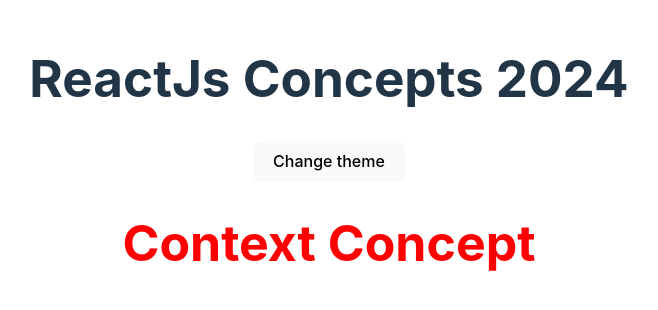
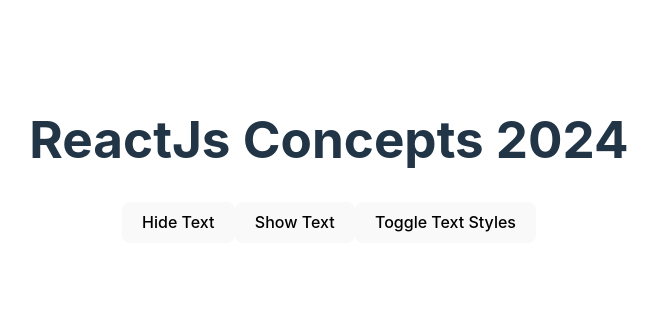
Before and after one commit to phntram/reactjs-course, a React (Vite) app in the folder 2_react_concepts/: page / in a window 1280 px wide. Shown: the part 240-550 px from the top of the page, without its empty margins (311-969 px from the left). Built offline with nearby package versions, Linux system fonts and the light colour scheme.

Commit message:
2_react_concepts: useReducer hook

```diff
--- a/2_react_concepts/src/App.jsx
+++ b/2_react_concepts/src/App.jsx
@@ -8,6 +8,7 @@
 import Users from './components/users';
 import ComponentButtonContextConcept from './components/context-concept/button';
 import ComponentTextContextConcept from './components/context-concept/text';
+import UseReducerExample from './components/use-reducer-example';
 
 // Props
 const dummyProductData = ["Product 1", "Product 2", "Product 3"];
@@ -25,8 +26,11 @@
 			{/* <Users /> */}
 
 			{/* context Concept */}
-			<ComponentButtonContextConcept />
-			<ComponentTextContextConcept />
+			{/* <ComponentButtonContextConcept /> */}
+			{/* <ComponentTextContextConcept /> */}
+
+			{/* useReducer hook */}
+			<UseReducerExample />
 		</>
 	);
 }
--- /dev/null
+++ b/2_react_concepts/src/components/use-reducer-example.jsx
@@ -0,0 +1,49 @@
+import { useReducer } from "react";
+
+const initialState = {
+    showTextFlag: false,
+    changeTextStyleFlag: false
+};
+
+const HIDE_TEXT = "HIDE_TEXT";
+const SHOW_TEXT = "SHOW_TEXT";
+const CHANGE_TEXT_STYLES = 'CHANGE_TEXT_STYLES';
+
+function reducer(state, action) {
+    switch (action.type) {
+        case 'HIDE_TEXT':
+            // console.log(state);
+            return { ...state, showTextFlag: false };
+        case 'SHOW_TEXT':
+            // console.log(state);
+            return { ...state, showTextFlag: true };
+        case 'CHANGE_TEXT_STYLES':
+            // console.log(state);
+            return { ...state, changeTextStyleFlag: true };
+        default:
+            return state;
+    }
+}
+
+function UseReducerExample() {
+    // 'reducer' function contains your custom state logic.
+    // 'initialState' can be a simple value but generally will contain an object.
+    // the useReducer hook returns the current 'state' and a 'dispatch' method.
+    // 'dispatch' method: is used to send an action to the reducer function.
+    /*
+    In simple terms, the dispatch method is like sending a message to your state management system, telling it what action to take to update the state.
+    */
+    const [state, dispatch] = useReducer(reducer, initialState);
+    console.log(state);
+
+    return (
+        <div>
+            <h3 style={{ display: state.showTextFlag ? "block" : "none", color: state.changeTextStyleFlag ? "red" : "black" }}>Use Reducer Example</h3>
+            <button onClick={() => dispatch({ type: HIDE_TEXT })}>Hide Text</button>
+            <button onClick={() => dispatch({ type: SHOW_TEXT })}>Show Text</button>
+            <button onClick={() => dispatch({ type: CHANGE_TEXT_STYLES })}>Toggle Text Styles</button>
+        </div>
+    );
+}
+
+export default UseReducerExample;
```
